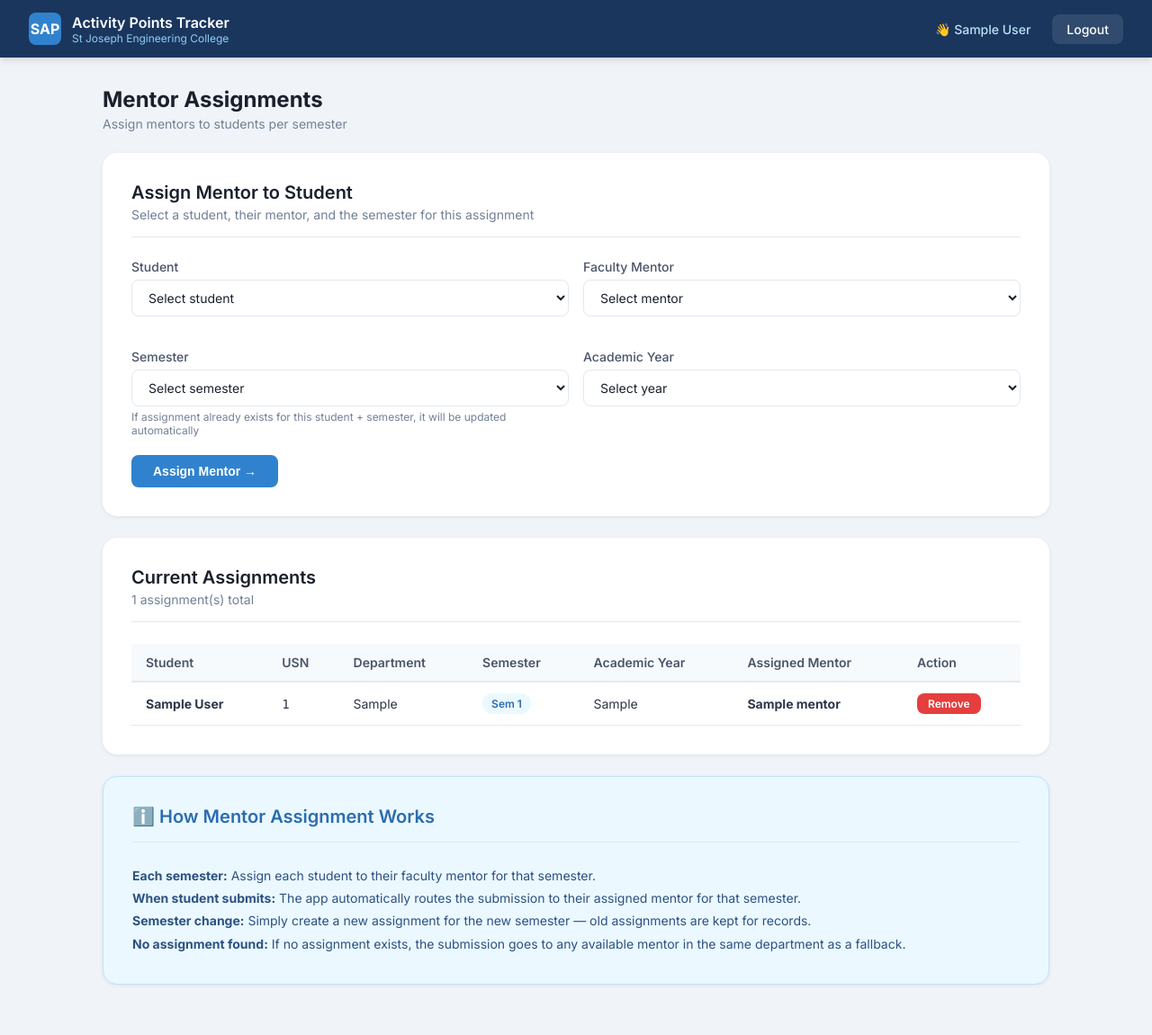
After one commit to manalakthar/activity-points-app, a Flask app: page /admin/assignments in a window 1280 px wide. The commit adds this page. Shown: the whole page at 90% size. Run offline with Flask 3, Linux system fonts and the light colour scheme; the visitor is signed in with stand-in values (Sample User, id 1); tables that the repository leaves empty hold one stand-in row (values such as "Sample post").

Commit message:
Mentor personally assigned

```diff
--- a/app.py
+++ b/app.py
@@ -6,8 +6,8 @@ from database import (
     update_student_points, get_submissions_by_student,
     get_pending_submissions_for_mentor,
     get_pending_submissions_for_coordinator,
-    get_pending_submissions_for_college,
-    get_all_activities
+    get_all_activities, get_mentor_for_student,
+    get_all_assignments
 )
 
 app = Flask(__name__)
@@ -236,18 +236,23 @@ def submit_claim():
             except Exception as e:
              print(f"Face recognition error: {e}")
 
-        # Get mentor for this student
+        # Get assigned mentor for this student's current semester
         student = get_student(session['user_id'])
+        mentor_id = get_mentor_for_student(
+            session['user_id'],
+            student['semester']
+        )
+
+        # If no assignment found, fall back to department mentor
+        if not mentor_id:
+            conn_temp = get_db()
+            mentor = conn_temp.execute(
+                'SELECT mentor_id FROM mentors WHERE department = ?',
+                (student['department'],)
+            ).fetchone()
+            conn_temp.close()
+            mentor_id = mentor['mentor_id'] if mentor else None
         conn = get_db()
-
-        # Find a mentor from the same department
-        mentor = conn.execute(
-            'SELECT mentor_id FROM mentors WHERE department = ?',
-            (student['department'],)
-        ).fetchone()
-
-        mentor_id = mentor['mentor_id'] if mentor else None
-
         conn.execute('''
             INSERT INTO submissions
             (student_id, activity_id, role, organized_by, activity_date,
@@ -552,6 +557,90 @@ def admin_delete(user_type, user_id):
     return redirect(url_for('admin_dashboard'))
 
 # ============================================================
+# ADMIN — MENTOR ASSIGNMENTS
+# ============================================================
+
+@app.route('/admin/assignments')
+def admin_assignments():
+    if session.get('role') != 'admin':
+        return redirect(url_for('admin_login'))
+
+    assignments = get_all_assignments()
+
+    conn = get_db()
+    students = conn.execute(
+        'SELECT * FROM students ORDER BY name'
+    ).fetchall()
+    mentors = conn.execute(
+        'SELECT * FROM mentors ORDER BY name'
+    ).fetchall()
+    conn.close()
+
+    return render_template('admin_assignments.html',
+                           assignments=assignments,
+                           students=students,
+                           mentors=mentors)
+
+
+@app.route('/admin/assign_mentor', methods=['POST'])
+def assign_mentor():
+    if session.get('role') != 'admin':
+        return redirect(url_for('admin_login'))
+
+    student_id = request.form.get('student_id')
+    mentor_id = request.form.get('mentor_id')
+    semester = request.form.get('semester')
+    academic_year = request.form.get('academic_year')
+
+    try:
+        conn = get_db()
+        # Check if assignment already exists for this
+        # student + semester
+        existing = conn.execute('''
+            SELECT assignment_id FROM mentor_assignments
+            WHERE student_id = ? AND semester = ?
+        ''', (student_id, semester)).fetchone()
+
+        if existing:
+            # Update existing assignment
+            conn.execute('''
+                UPDATE mentor_assignments
+                SET mentor_id = ?, academic_year = ?
+                WHERE student_id = ? AND semester = ?
+            ''', (mentor_id, academic_year, student_id, semester))
+        else:
+            # Create new assignment
+            conn.execute('''
+                INSERT INTO mentor_assignments
+                (student_id, mentor_id, semester, academic_year)
+                VALUES (?, ?, ?, ?)
+            ''', (student_id, mentor_id, semester, academic_year))
+
+        conn.commit()
+        conn.close()
+
+    except Exception as e:
+        print(f"Assignment error: {e}")
+
+    return redirect(url_for('admin_assignments'))
+
+
+@app.route('/admin/delete_assignment/<int:assignment_id>')
+def delete_assignment(assignment_id):
+    if session.get('role') != 'admin':
+        return redirect(url_for('admin_login'))
+
+    conn = get_db()
+    conn.execute(
+        'DELETE FROM mentor_assignments WHERE assignment_id = ?',
+        (assignment_id,)
+    )
+    conn.commit()
+    conn.close()
+
+    return redirect(url_for('admin_assignments'))
+
+# ============================================================
 # RUN APP
 # ============================================================
 
--- /dev/null
+++ b/templates/admin_assignments.html
@@ -0,0 +1,170 @@
+{% extends 'base.html' %}
+
+{% block title %}Mentor Assignments{% endblock %}
+
+{% block content %}
+<div class="page-header">
+    <div class="page-title">Mentor Assignments</div>
+    <div class="page-subtitle">
+        Assign mentors to students per semester
+    </div>
+</div>
+
+<!-- Assignment Form -->
+<div class="card">
+    <div class="card-header">
+        <div class="card-title">Assign Mentor to Student</div>
+        <div class="card-subtitle">
+            Select a student, their mentor, and the semester
+            for this assignment
+        </div>
+    </div>
+
+    <form method="POST" action="/admin/assign_mentor">
+        <div style="display: grid; grid-template-columns: 1fr 1fr;
+                    gap: 16px;">
+            <div class="form-group">
+                <label class="form-label">Student</label>
+                <select name="student_id" class="form-control" required>
+                    <option value="">Select student</option>
+                    {% for student in students %}
+                    <option value="{{ student.student_id }}">
+                        {{ student.name }} ({{ student.student_id }})
+                        — Sem {{ student.semester }}
+                    </option>
+                    {% endfor %}
+                </select>
+            </div>
+
+            <div class="form-group">
+                <label class="form-label">Faculty Mentor</label>
+                <select name="mentor_id" class="form-control" required>
+                    <option value="">Select mentor</option>
+                    {% for mentor in mentors %}
+                    <option value="{{ mentor.mentor_id }}">
+                        {{ mentor.name }} — {{ mentor.department }}
+                    </option>
+                    {% endfor %}
+                </select>
+            </div>
+
+            <div class="form-group">
+                <label class="form-label">Semester</label>
+                <select name="semester" class="form-control" required>
+                    <option value="">Select semester</option>
+                    <option value="1">Semester 1</option>
+                    <option value="2">Semester 2</option>
+                    <option value="3">Semester 3</option>
+                    <option value="4">Semester 4</option>
+                    <option value="5">Semester 5</option>
+                    <option value="6">Semester 6</option>
+                    <option value="7">Semester 7</option>
+                    <option value="8">Semester 8</option>
+                </select>
+                <div style="font-size: 12px; color: #718096;
+                            margin-top: 4px;">
+                    If assignment already exists for this student
+                    + semester, it will be updated automatically
+                </div>
+            </div>
+
+            <div class="form-group">
+                <label class="form-label">Academic Year</label>
+                <select name="academic_year" class="form-control" required>
+                    <option value="">Select year</option>
+                    <option value="2023-24">2023-24</option>
+                    <option value="2024-25">2024-25</option>
+                    <option value="2025-26">2025-26</option>
+                    <option value="2026-27">2026-27</option>
+                </select>
+            </div>
+        </div>
+
+        <button type="submit" class="btn btn-primary">
+            Assign Mentor →
+        </button>
+    </form>
+</div>
+
+<!-- Current Assignments -->
+<div class="card">
+    <div class="card-header">
+        <div class="card-title">Current Assignments</div>
+        <div class="card-subtitle">
+            {{ assignments|length }} assignment(s) total
+        </div>
+    </div>
+
+    {% if assignments %}
+    <table>
+        <thead>
+            <tr>
+                <th>Student</th>
+                <th>USN</th>
+                <th>Department</th>
+                <th>Semester</th>
+                <th>Academic Year</th>
+                <th>Assigned Mentor</th>
+                <th>Action</th>
+            </tr>
+        </thead>
+        <tbody>
+            {% for assignment in assignments %}
+            <tr>
+                <td><strong>{{ assignment.student_name }}</strong></td>
+                <td style="font-family: monospace;">
+                    {{ assignment.student_id }}
+                </td>
+                <td>{{ assignment.department }}</td>
+                <td>
+                    <span class="badge badge-mentor">
+                        Sem {{ assignment.semester }}
+                    </span>
+                </td>
+                <td>{{ assignment.academic_year }}</td>
+                <td><strong>{{ assignment.mentor_name }}</strong></td>
+                <td>
+                    <a href="/admin/delete_assignment/{{ assignment.assignment_id }}"
+                       class="btn btn-danger"
+                       style="padding: 4px 12px; font-size: 12px;"
+                       onclick="return confirm('Remove this assignment?')">
+                        Remove
+                    </a>
+                </td>
+            </tr>
+            {% endfor %}
+        </tbody>
+    </table>
+    {% else %}
+    <div style="text-align: center; padding: 40px; color: #718096;">
+        <div style="font-size: 40px; margin-bottom: 12px;">👥</div>
+        <div style="font-weight: 600;">No assignments yet</div>
+        <div style="font-size: 14px; margin-top: 8px;">
+            Use the form above to assign mentors to students
+        </div>
+    </div>
+    {% endif %}
+</div>
+
+<!-- How it works -->
+<div class="card" style="background: #ebf8ff;
+     border: 1px solid #bee3f8;">
+    <div class="card-header">
+        <div class="card-title" style="color: #2b6cb0;">
+            ℹ️ How Mentor Assignment Works
+        </div>
+    </div>
+    <div style="font-size: 14px; color: #2c5282; line-height: 1.8;">
+        <strong>Each semester:</strong> Assign each student to their
+        faculty mentor for that semester.<br>
+        <strong>When student submits:</strong> The app automatically
+        routes the submission to their assigned mentor for that
+        semester.<br>
+        <strong>Semester change:</strong> Simply create a new assignment
+        for the new semester — old assignments are kept for records.<br>
+        <strong>No assignment found:</strong> If no assignment exists,
+        the submission goes to any available mentor in the same
+        department as a fallback.
+    </div>
+</div>
+{% endblock %}
--- a/templates/admin_dashboard.html
+++ b/templates/admin_dashboard.html
@@ -27,13 +27,16 @@
 </div>
 
 <!-- Quick Actions -->
-<div style="display: grid; grid-template-columns: 1fr 1fr;
+<div style="display: grid; grid-template-columns: 1fr 1fr 1fr;
             gap: 16px; margin-bottom: 24px;">
     <a href="/admin/add_mentor" class="btn btn-success">
         + Add Faculty Mentor
     </a>
     <a href="/admin/add_coordinator" class="btn btn-primary">
         + Add Coordinator
+    </a>
+    <a href="/admin/assignments" class="btn btn-outline">
+        👥 Mentor Assignments
     </a>
 </div>
 
```
Also changed, not shown: database.py (+58 -0 lines), known_faces/4SO24AI053.jpeg (added).
